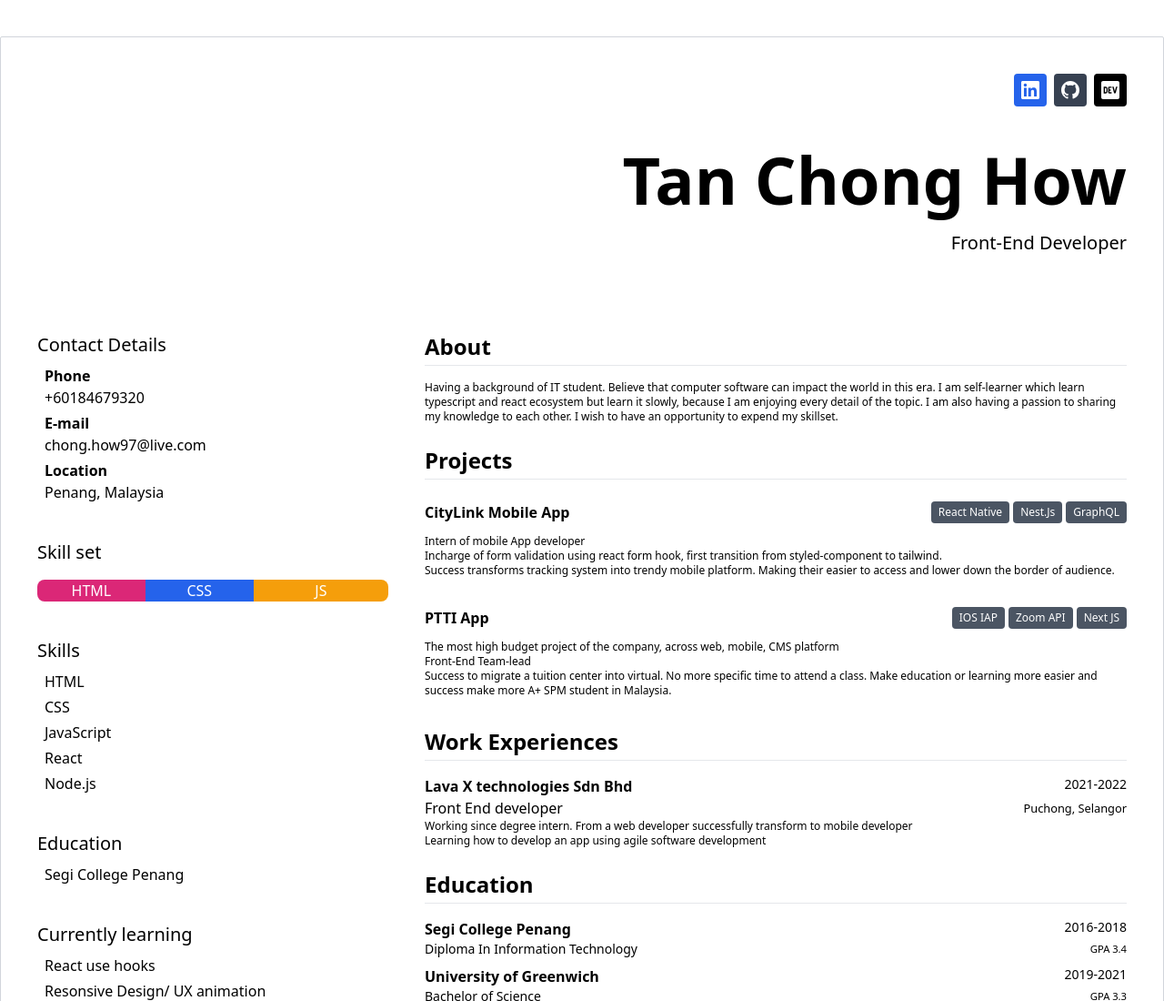
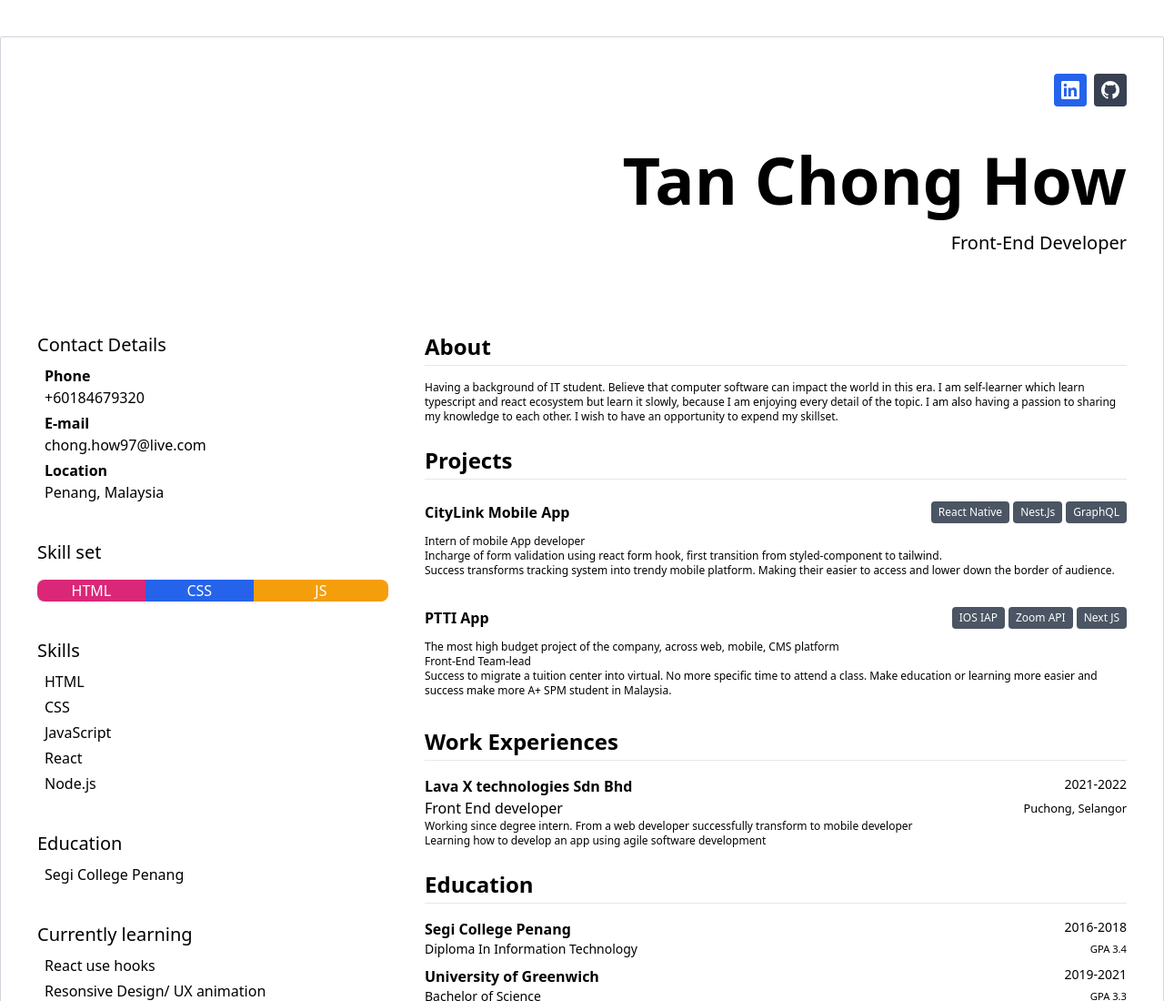
Before and after one commit to chonghow97/resume, a plain HTML site: page index.html in a window 1280 px wide. Shown: the top 1100 px of the page at 91% size. Drawn offline with nearby package versions, Linux system fonts and the light colour scheme.

Commit message:
feat: update hyperlink

```diff
--- a/index.html
+++ b/index.html
@@ -19,7 +19,7 @@
             <ul class="flex flex-wrap justify-end gap-2">
                 <!-- linkedin -->
                 <li>
-                    <a href="https://www.linkedin.com/"
+                    <a href="https://www.linkedin.com/in/chonghow97/"
                         class="bg-blue-600 p-2 font-semibold text-white inline-flex items-center space-x-2 rounded"
                         target=”_blank”>
                         <svg class="w-5 h-5 fill-current" role="img" viewBox="0 0 256 256"
@@ -34,7 +34,7 @@
                 </li>
                 <li>
                     <!-- github -->
-                    <a href="https://github.com/"
+                    <a href="https://github.com/chonghow97/"
                         class="bg-gray-700 p-2 font-medium text-white inline-flex items-center space-x-2 rounded"
                         target=”_blank”>
                         <svg xmlns="http://www.w3.org/2000/svg" xmlns:xlink="http://www.w3.org/1999/xlink"
@@ -48,22 +48,7 @@
                         </svg>
                     </a>
                 </li>
-                <li>
-                    <!-- tech blog -->
-                    <a href="https://dev.to/"
-                        class="bg-black p-2 font-medium text-white inline-flex items-center space-x-2 rounded"
-                        target=”_blank”>
-                        <svg class="w-5 h-5" role="img" aria-hidden="true" preserveAspectRatio="xMidYMid meet"
-                            viewBox="0 32 447.99999999999994 448" xmlns="http://www.w3.org/2000/svg" width="2500"
-                            height="2321">
-                            <g fill="none">
-                                <path fill-rule="evenodd" clip-rule="evenodd"
-                                    d="M120.12 208.29c-3.88-2.9-7.77-4.35-11.65-4.35H91.03v104.47h17.45c3.88 0 7.77-1.45 11.65-4.35s5.82-7.25 5.82-13.06v-69.65c-.01-5.8-1.96-10.16-5.83-13.06zM404.1 32H43.9C19.7 32 .06 51.59 0 75.8v360.4C.06 460.41 19.7 480 43.9 480h360.2c24.21 0 43.84-19.59 43.9-43.8V75.8c-.06-24.21-19.7-43.8-43.9-43.8zM154.2 291.19c0 18.81-11.61 47.31-48.36 47.25h-46.4V172.98h47.38c35.44 0 47.36 28.46 47.37 47.28zm100.68-88.66H201.6v38.42h32.57v29.57H201.6v38.41h53.29v29.57h-62.18c-11.16.29-20.44-8.53-20.72-19.69V193.7c-.27-11.15 8.56-20.41 19.71-20.69h63.19zm103.64 115.29c-13.2 30.75-36.85 24.63-47.44 0l-38.53-144.8h32.57l29.71 113.72 29.57-113.72h32.58z"
-                                    fill="currentColor" />
-                            </g>
-                        </svg>
-                    </a>
-                </li>
+
             </ul>
             <div class="flex justify-between items-center">
                 <div>
```
